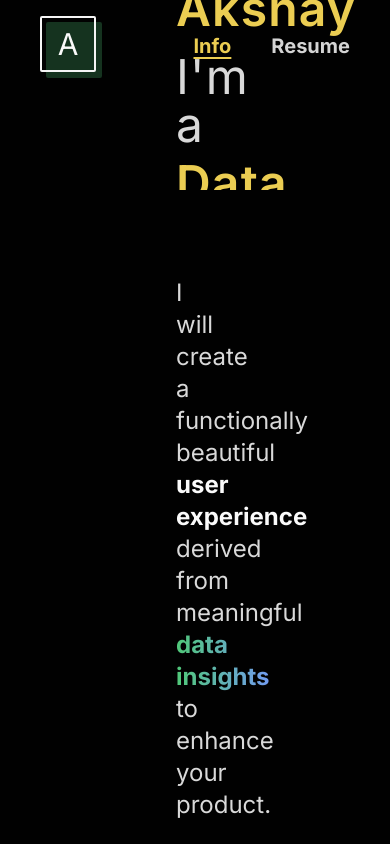
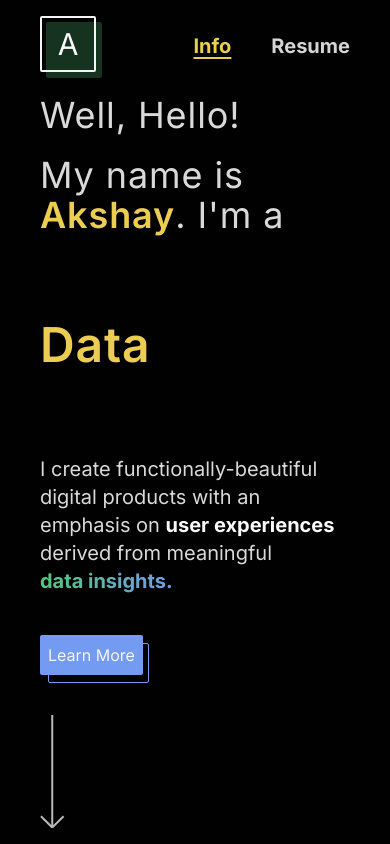
Before and after one commit to AkBo24/Personal-Website, a Next.js app in the folder website/: page / in a window 390 px wide. Shown: the top 844 px of the page. Built offline with nearby package versions, Linux system fonts and the light colour scheme.

Commit message:
Made new landing page responsive

```diff
--- a/website/app/Sections/Landing/Landing.tsx
+++ b/website/app/Sections/Landing/Landing.tsx
@@ -23,20 +23,20 @@ const Landing = () => {
     };
 
     return (
-        <div className='h-screen flex flex-col justify-center px-44'>
-            <div className='text-5xl tracking-wide'>
+        <div className='h-screen flex flex-col justify-center '>
+            <div className='text-4xl tracking-wide'>
                 <h2 className='text-secondaryText mb-5'>Well, Hello!</h2>
                 <h1 className='text-secondaryText mb-5'>
-                    My name is <span className='text-gold font-semibold'>Akshay</span>
+                    My name is <span className='text-gold font-semibold'>Akshay</span>.
+                    I'm a
                 </h1>
 
-                <div>
-                    <h1 className='text-secondaryText'>
-                        I'm a{' '}
+                <h1 className='my-20 text-secondaryText text-5xl md:text-7xl xl:text-9xl'>
                     <span
                         className='text-gold font-semibold inline-flex flex-col
-                                        h-[calc(theme(fontSize.3xl)*theme(lineHeight.tight))]
-                                        md:h-[calc(theme(fontSize.5xl)*theme(lineHeight.tight))]
+                                        h-[calc(theme(fontSize.5xl)*theme(lineHeight.tight))]
+                                        md:h-[calc(theme(fontSize.7xl)*theme(lineHeight.tight))]
+                                        xl:h-[calc(theme(fontSize.9xl)*theme(lineHeight.tight))]
                                         overflow-hidden'>
                         <ul className='block animate-textSlide3 text-left leading-tight [&_li]:block'>
                             <li>Software Engineer</li>
@@ -47,16 +47,14 @@ const Landing = () => {
                     </span>
                 </h1>
             </div>
-            </div>
 
-            <h2 className='text-secondaryText text-2xl my-20'>
-                I will create a functionally beautiful{' '}
-                <span className='font-bold text-neutral-50'>user experience</span> derived
-                from meaningful{' '}
+            <h2 className='text-secondaryText text-xl md:text-2xl mb-10'>
+                I create functionally-beautiful digital products with an emphasis on{' '}
+                <span className='font-bold text-neutral-50'>user experiences</span>{' '}
+                derived from meaningful{' '}
                 <span className='font-bold bg-gradient-to-r from-mint to-lightPrimaryBlue inline-block text-transparent bg-clip-text'>
-                    data insights
+                    data insights.
                 </span>{' '}
-                to enhance your product.
             </h2>
             <button className='relative self-start bg-lightPrimaryBlue p-2 rounded-sm group hover:animate-slideUpLeft'>
                 <div className='-z-10 w-[101px] h-[40px] absolute border-lightPrimaryBlue border rounded-sm group-hover:animate-slideDownRight' />
--- a/website/app/page.tsx
+++ b/website/app/page.tsx
@@ -9,7 +9,7 @@ export default function Home() {
     return (
         <div className=''>
             <Navbar />
-            <main className='flex flex-col gap-28 min-h-screen lg:items-center lg:gap-64 lg:p-24 text-neutral-100 font-inter'>
+            <main className='flex flex-col gap-28 min-h-screen lg:items-center p-10 lg:gap-64 lg:p-24 text-neutral-100 font-inter'>
                 <Landing />
                 <Skillset />
                 <Career />
```
Lines whose indentation alone changed are shown as unchanged.
